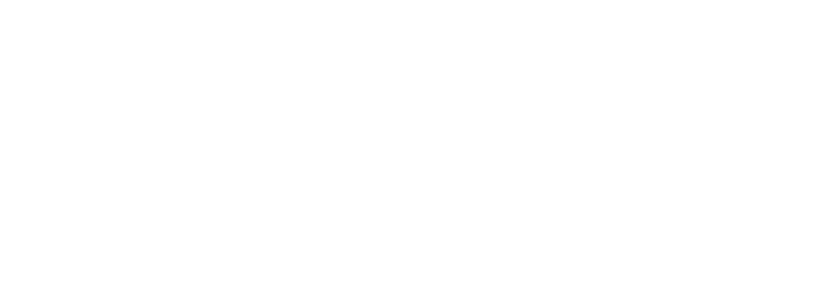
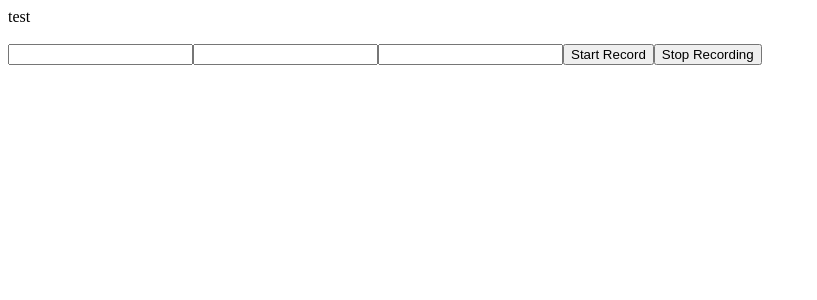
Before and after one commit to engageorg/Engage-Web-App, a React (Create React App) app: page /recorder in a window 1280 px wide. Shown: the top 300 px of the page, without its empty margins (0-817 px from the left). Built offline with nearby package versions, Linux system fonts and the light colour scheme.

Commit message:
naming changed

```diff
--- a/src/components/Main.js
+++ b/src/components/Recorder.js
@@ -2,7 +2,7 @@ import React from "react";
 import useLocalStorage from "../hooks/useLocalStorage";
 import Dummy from "./Dummy";
 
-export default function App() {
+export default function Recorder() {
   const Recording = { events: [], startTime: -1 };
   const [rec, setrec] = useLocalStorage("recording", Recording);
 
--- a/src/index.js
+++ b/src/index.js
@@ -3,15 +3,16 @@ import ReactDOM from 'react-dom';
 import { BrowserRouter as Router, Route, Switch } from "react-router-dom";
 
 import './index.css';
-import App from './components/Main';
+import Recorder from './components/Recorder';
 import Video from './components/Video';
 
 ReactDOM.render(
   <React.StrictMode>
     <Router>
       <Switch>
-        <Route exact path = "/" component = {App} />
-        <Route exact path = "/video" component = {Video} />
+        <Route exact path = "/" component = {Recorder} />
+        <Route exact path = "/recorder" component = {Recorder} />
+        <Route exact path = "/videoplayer" component = {Video} />
       </Switch>
     </Router>
   </React.StrictMode>,
```
